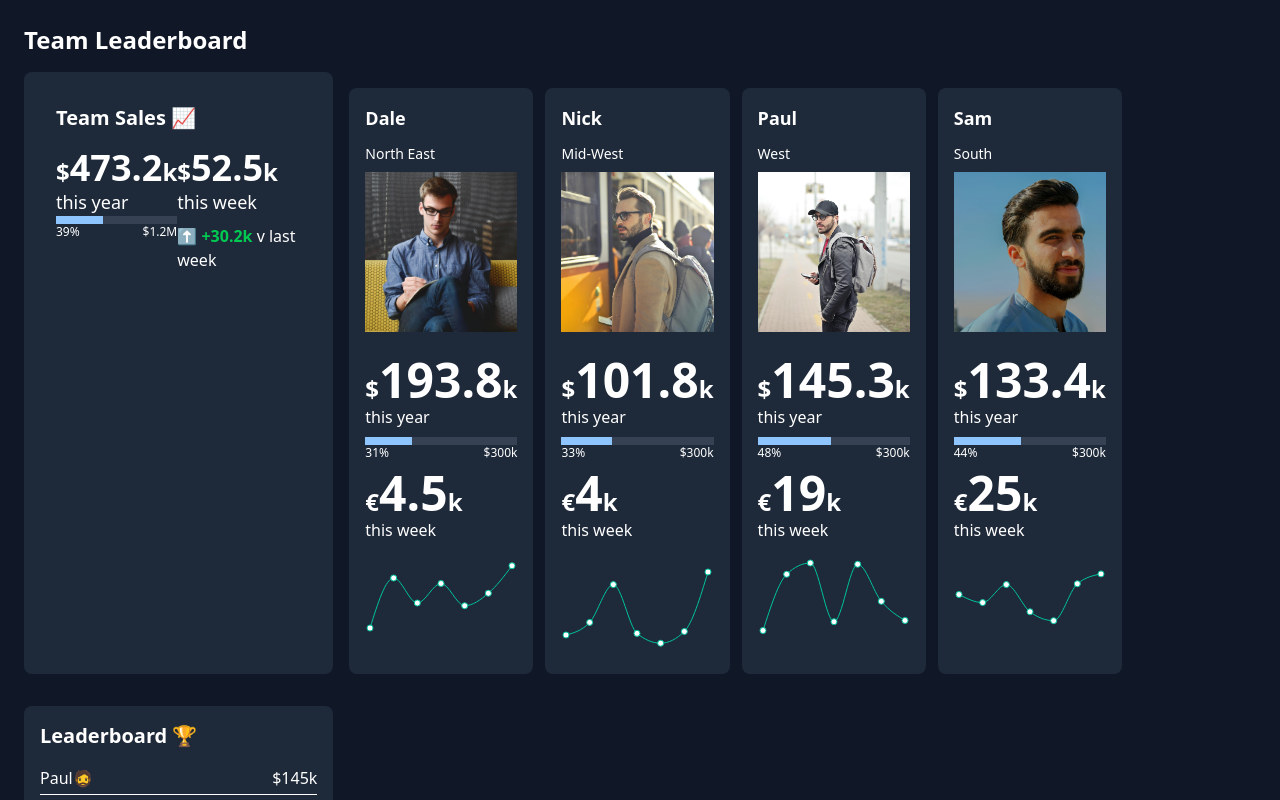
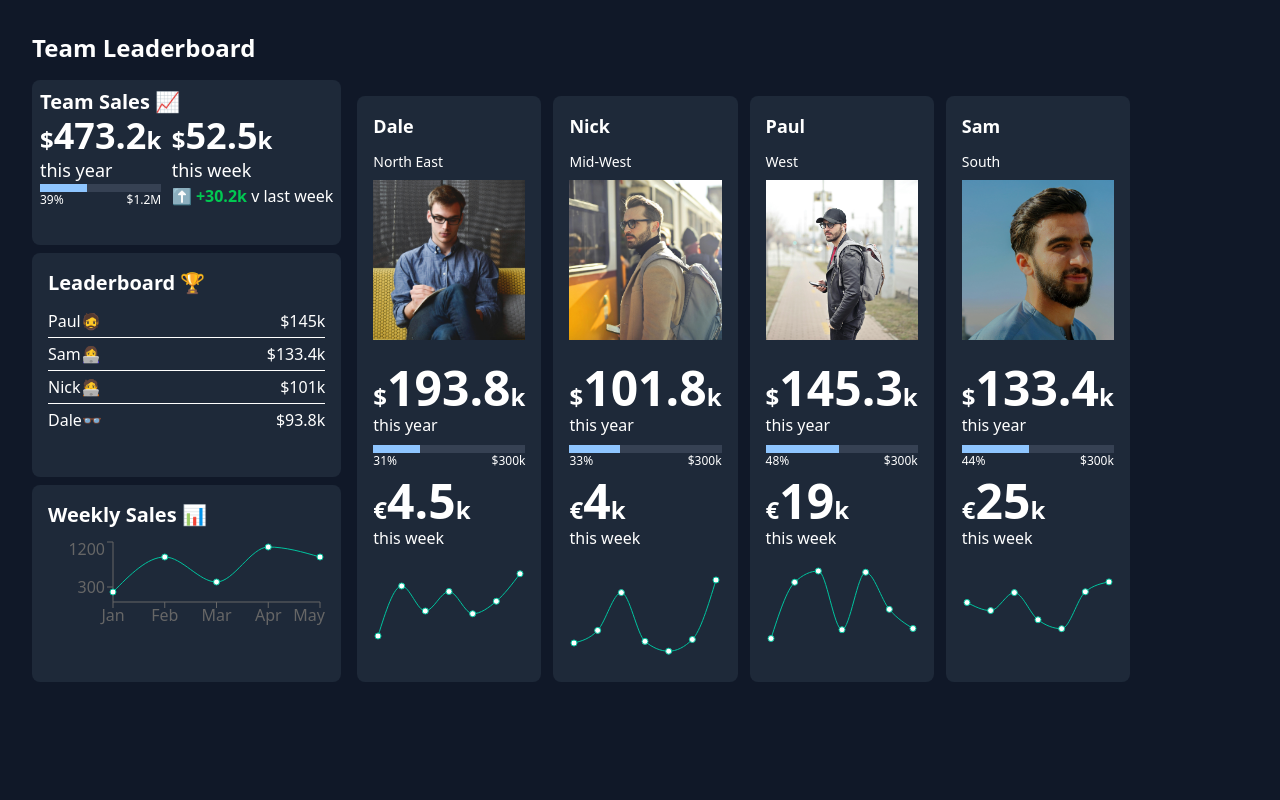
Before and after one commit to parv68/dashboard-react, a React (Vite) app: page / in a window 1280 px wide. Shown: the top 800 px of the page. Built offline with nearby package versions, Linux system fonts and the light colour scheme.

Commit message:
jsx and images

```diff
--- a/src/App.jsx
+++ b/src/App.jsx
@@ -5,9 +5,10 @@ import SalesCard from './dashboard-demo/SalesCard';
 const App = () => {
 
   return (
-    <div className="min-h-screen bg-gray-900 text-white p-6 ">
+    <div className="min-h-screen bg-gray-900 text-white p-8 ">
       <h1 className="text-2xl font-bold mb-4">Team Leaderboard</h1>
       <div className="grid w-[clamp(100px,100%,960px)] grid-cols-9 auto-rows-[minmax(100px,auto)] gap-4">
+        <div className="grid col-start-1 col-end-4 row-start-1 row-end-2">
       {/* team sales */}
       <SalesCard />
 
@@ -15,8 +16,10 @@ const App = () => {
       <Leaderboard />
 
 
+
       {/* sales card */}
       <WeeklySales />
+        </div>
 
       {/* team */}
       <TeamSales/>
--- a/src/dashboard-demo/Leaderboard.jsx
+++ b/src/dashboard-demo/Leaderboard.jsx
@@ -1,16 +1,16 @@
 const Leaderboard = () => {
   return (
-    <div className="grid col-start-1 col-end-4 row-start-2 row-end-3 gap-1">
-      <div className="bg-gray-800 p-4 rounded-lg mt-4 ">
+    <div className="grid gap-1">
+      <div className="bg-gray-800 p-4 rounded-lg mt-2 ">
         <h2 className="text-xl font-bold">Leaderboard 🏆</h2>
         <ul className="flex flex-col mt-2  justify-between">
-          <li className="flex mt-2 pb-1 justify-between"><span>Paul🧔</span> <span>$145k</span></li>
+          <li className="flex mt-1 pb-1 justify-between"><span>Paul🧔</span> <span>$145k</span></li>
           <hr />
-          <li className="flex mt-2 pb-1 justify-between"><span>Sam👩‍💻 </span> <span>$133.4k</span></li>
+          <li className="flex mt-1 pb-1 justify-between"><span>Sam👩‍💻 </span> <span>$133.4k</span></li>
           <hr />
-          <li className="flex mt-2 pb-1 justify-between"><span>Nick🧑‍💻</span> <span>$101k</span></li>
+          <li className="flex mt-1 pb-1 justify-between"><span>Nick🧑‍💻</span> <span>$101k</span></li>
           <hr />
-          <li className="flex mt-2 pb-1 justify-between"><span>Dale👓</span> <span>$93.8k</span></li>
+          <li className="flex mt-1 mb-0 justify-between"><span>Dale👓</span> <span>$93.8k</span></li>
         </ul>
       </div>
     </div>
--- a/src/dashboard-demo/SalesCard.jsx
+++ b/src/dashboard-demo/SalesCard.jsx
@@ -1,9 +1,9 @@
 const SalesCard = () => {
   return (
-    <div className="grid col-span-3 row-span-1 gap-1">
-      <div className="bg-gray-800 p-8 rounded-lg ">
+    <div className="grid">
+      <div className="bg-gray-800 p-2 rounded-lg ">
         <h2 className="text-xl font-bold mt-0">Team Sales 📈</h2>
-        <div className="flex justify-between mt-4">
+        <div className="flex justify-between">
           <div>
             <p className="font-bold text-2xl">$<span className="text-4xl font-bold">473.2</span>k</p>
             <p className="text-lg">this year</p>
@@ -21,7 +21,7 @@ const SalesCard = () => {
           <div>
             <p className="font-bold text-2xl">$<span className="text-4xl font-bold">52.5</span>k</p>
             <p className="text-lg">this week</p>
-            <p className="mt-2"><span className="text-green-500 font-bold">⬆ +30.2k </span>v last week</p>
+            <p><span className="text-green-500 font-bold">⬆ +30.2k </span>v last week</p>
           </div>
         </div>
       </div>
--- a/src/dashboard-demo/TeamSales.jsx
+++ b/src/dashboard-demo/TeamSales.jsx
@@ -50,7 +50,7 @@ const TeamSales = () => {
     <div className="flex gap-3 ">
       {/* dale */}
       <div className="flex flex-col justify-center mt-4">
-        <div className="bg-gray-800 p-4 rounded-lg grid col-start-5 col-end-8 row-start-1 row-end-5  ">
+        <div className="bg-gray-800 p-4 rounded-lg grid">
           <h3 className="text-lg font-bold mb-3">{team[0].name}</h3>
           <p className="text-sm  text-white-400 mb-2">{team[0].region}</p>
           <img
--- a/src/dashboard-demo/WeeklySales.jsx
+++ b/src/dashboard-demo/WeeklySales.jsx
@@ -9,9 +9,9 @@ const weekly_sales = [
 const WeeklySales = () => {
 
   return (
-    <div className="grid col-start-1 col-end-4 row-start-3 row-end-4 gap-1">
-      <div className="bg-gray-800 p-4 rounded-lg mt-4 ">
-        <h2 className="text-xl font-bold mb-3">Weekly Sales 📊</h2>
+    <div className="grid gap-1">
+      <div className="bg-gray-800 p-4 rounded-lg mt-2 ">
+        <h2 className="text-xl font-bold mb-2">Weekly Sales 📊</h2>
         <ResponsiveContainer width="100%" height={100}>
           <LineChart data={weekly_sales}>
             <XAxis dataKey="name" />
```
